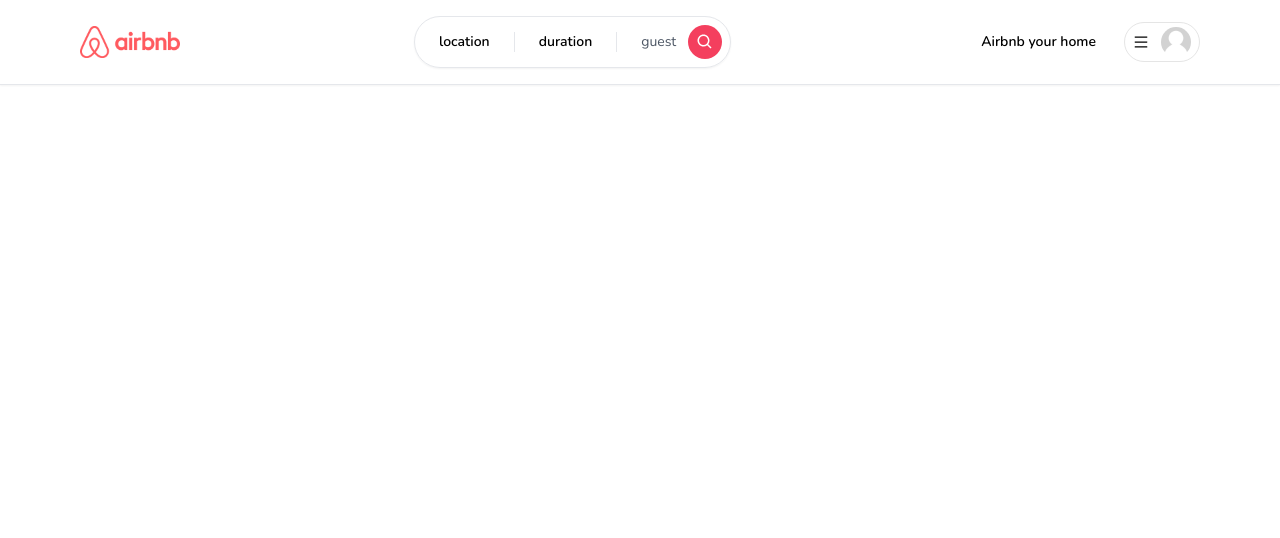
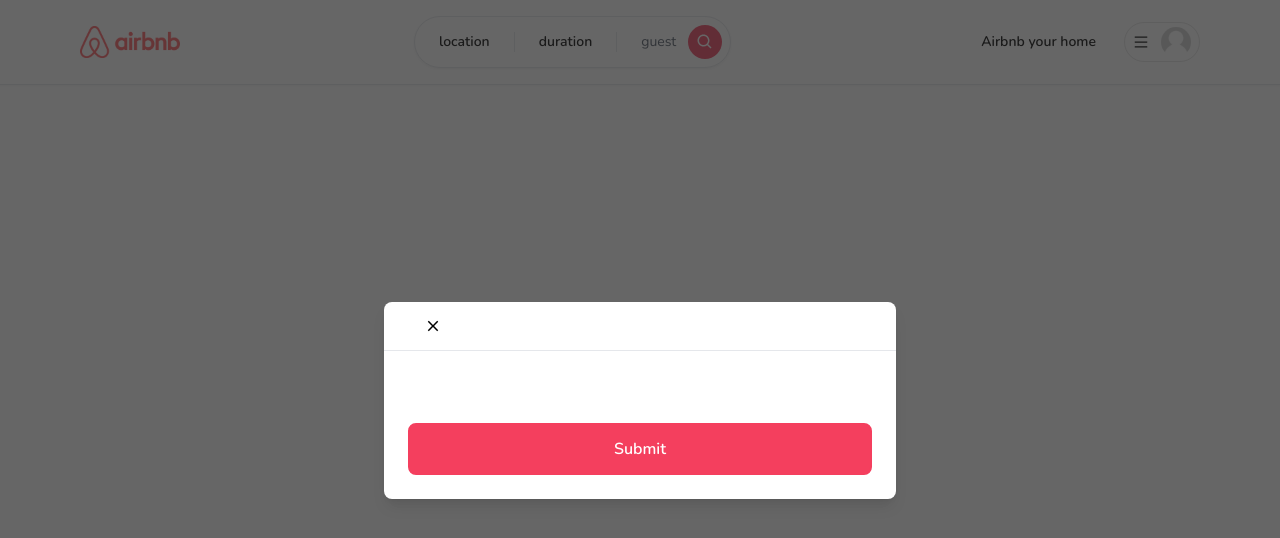
Before and after one commit to BouakkazLotfiG/airbnb, a Next.js app: page / in a window 1280 px wide. Shown: the top 538 px of the page. Built offline with nearby package versions, Linux system fonts and the light colour scheme.

Commit message:
modal and button ui

```diff
--- /dev/null
+++ b/app/components/Button.tsx
@@ -0,0 +1,58 @@
+'use client';
+
+import { IconType } from 'react-icons';
+
+interface ButtonProps {
+  label: string;
+  onClick: (e: React.MouseEvent<HTMLButtonElement>) => void;
+  disabled?: boolean;
+  outline?: boolean;
+  small?: boolean;
+  icon?: IconType;
+}
+
+const Button: React.FC<ButtonProps> = ({
+  label,
+  onClick,
+  disabled,
+  outline,
+  small,
+  icon: Icon,
+}) => {
+  return (
+    <button
+      disabled={disabled}
+      onClick={onClick}
+      className={`
+        relative
+        disabled:opacity-70
+        disabled:cursor-not-allowed
+        rounded-lg
+        hover:opacity-80
+        transition
+        w-full
+        ${outline ? 'bg-white' : 'bg-rose-500'}
+        ${outline ? 'border-black' : 'border-rose-500'}
+        ${outline ? 'text-black' : 'text-white'}
+        ${small ? 'text-sm' : 'text-md'}
+        ${small ? 'py-1' : 'py-3'}
+        ${small ? 'font-light' : 'font-semibold'}
+        ${small ? 'border-[1px]' : 'border-2'}
+      `}
+    >
+      {Icon && (
+        <Icon
+          size={24}
+          className='
+            absolute
+            left-4
+            top-3
+          '
+        />
+      )}
+      {label}
+    </button>
+  );
+};
+
+export default Button;
--- /dev/null
+++ b/app/components/ClientOnly.tsx
@@ -0,0 +1,21 @@
+'use client';
+
+import React, { useState, useEffect } from 'react';
+
+interface ClientOnlyProps {
+  children: React.ReactNode;
+}
+
+const ClientOnly: React.FC<ClientOnlyProps> = ({ children }) => {
+  const [hasMounted, setHasMounted] = useState(false);
+
+  useEffect(() => {
+    setHasMounted(true);
+  }, []);
+
+  if (!hasMounted) return null;
+
+  return <>{children}</>;
+};
+
+export default ClientOnly;
--- /dev/null
+++ b/app/components/modals/Modal.tsx
@@ -0,0 +1,193 @@
+'use client';
+
+import { useCallback, useEffect, useState } from 'react';
+import { IoMdClose } from 'react-icons/io';
+
+import Button from '../Button';
+
+interface ModalProps {
+  isOpen?: boolean;
+  onClose: () => void;
+  onSubmit: () => void;
+  title?: string;
+  body?: React.ReactElement;
+  footer?: React.ReactElement;
+  actionLabel: string;
+  disabled?: boolean;
+  secondaryAction?: () => void;
+  secondaryActionLabel?: string;
+}
+
+const Modal: React.FC<ModalProps> = ({
+  isOpen,
+  onClose,
+  onSubmit,
+  title,
+  body,
+  actionLabel,
+  footer,
+  disabled,
+  secondaryAction,
+  secondaryActionLabel,
+}) => {
+  const [showModal, setShowModal] = useState(isOpen);
+
+  useEffect(() => {
+    setShowModal(isOpen);
+  }, [isOpen]);
+
+  const handleClose = useCallback(() => {
+    if (disabled) {
+      return;
+    }
+
+    setShowModal(false);
+    setTimeout(() => {
+      onClose();
+    }, 300);
+  }, [onClose, disabled]);
+
+  const handleSubmit = useCallback(() => {
+    if (disabled) {
+      return;
+    }
+
+    onSubmit();
+  }, [onSubmit, disabled]);
+
+  const handleSecondaryAction = useCallback(() => {
+    if (disabled || !secondaryAction) {
+      return;
+    }
+
+    secondaryAction();
+  }, [secondaryAction, disabled]);
+
+  if (!isOpen) {
+    return null;
+  }
+
+  return (
+    <>
+      <div
+        className='
+          justify-center
+          items-center
+          flex
+          overflow-x-hidden
+          overflow-y-auto
+          fixed
+          inset-0
+          z-50
+          outline-none
+          focus:outline-none
+          bg-neutral-800/70
+        '
+      >
+        <div
+          className='
+          relative
+          w-full
+          md:w-4/6
+          lg:w-3/6
+          xl:w-2/5
+          my-6
+          mx-auto
+          h-full
+          lg:h-auto
+          md:h-auto
+          '
+        >
+          {/*content*/}
+          <div
+            className={`
+            translate
+            duration-300
+            h-full
+            ${showModal ? 'translate-y-0' : 'translate-y-full'}
+            ${showModal ? 'opacity-100' : 'opacity-0'}
+          `}
+          >
+            <div
+              className='
+              translate
+              h-full
+              lg:h-auto
+              md:h-auto
+              border-0
+              rounded-lg
+              shadow-lg
+              relative
+              flex
+              flex-col
+              w-full
+              bg-white
+              outline-none
+              focus:outline-none
+            '
+            >
+              {/*header*/}
+              <div
+                className='
+                flex
+                items-center
+                p-6
+                rounded-t
+                justify-center
+                relative
+                border-b-[1px]
+                '
+              >
+                <button
+                  className='
+                    p-1
+                    border-0
+                    hover:opacity-70
+                    transition
+                    absolute
+                    left-9
+                  '
+                  onClick={handleClose}
+                >
+                  <IoMdClose size={18} />
+                </button>
+                <div className='text-lg font-semibold'>{title}</div>
+              </div>
+              {/*body*/}
+              <div className='relative p-6 flex-auto'>{body}</div>
+              {/*footer*/}
+              <div className='flex flex-col gap-2 p-6'>
+                <div
+                  className='
+                    flex
+                    flex-row
+                    items-center
+                    gap-4
+                    w-full
+                  '
+                >
+                  {secondaryAction && secondaryActionLabel && (
+                    <Button
+                      disabled={disabled}
+                      label={secondaryActionLabel}
+                      onClick={handleSecondaryAction}
+                      outline
+                    />
+                  )}
+                  <Button
+                    disabled={disabled}
+                    label={actionLabel}
+                    onClick={handleSubmit}
+                  />
+                </div>
+                {footer}
+              </div>
+            </div>
+          </div>
+        </div>
+      </div>
+    </>
+  );
+};
+
+export default Modal;
--- a/app/components/navbar/Navbar.tsx
+++ b/app/components/navbar/Navbar.tsx
@@ -1,3 +1,5 @@
+'use client';
+
 import React from 'react';
 import Container from '../Container';
 import Logo from './Logo';
--- a/app/layout.tsx
+++ b/app/layout.tsx
@@ -2,6 +2,8 @@
 import { Nunito } from 'next/font/google';
 
 import Navbar from './components/navbar/Navbar';
+import ClientOnly from './components/ClientOnly';
+import Modal from './components/modals/Modal';
 
 export const metadata = {
   title: 'Airbnb',
@@ -20,7 +22,10 @@
   return (
     <html lang='en'>
       <body className={font.className}>
-        <Navbar />
+        <ClientOnly>
+          <Modal actionLabel='Submit' isOpen={true} />
+          <Navbar />
+        </ClientOnly>
         {children}
       </body>
     </html>
```
